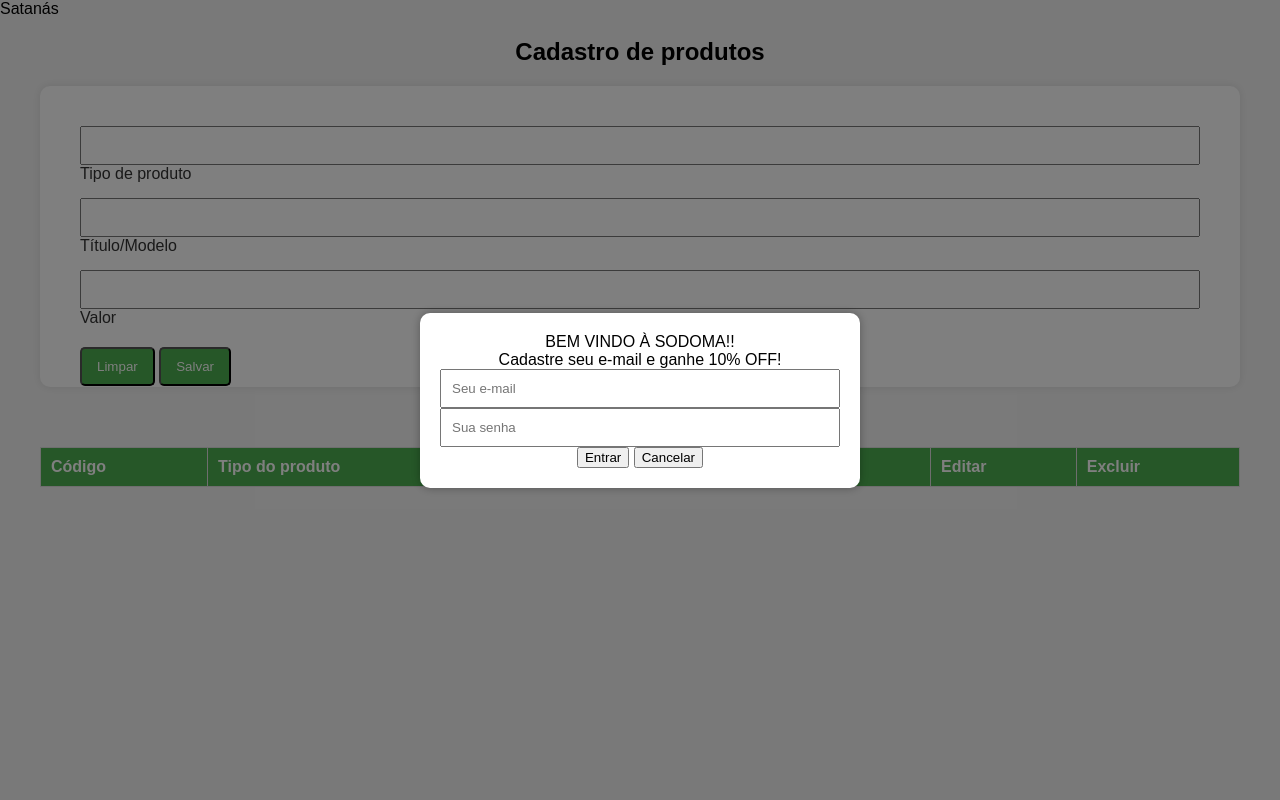
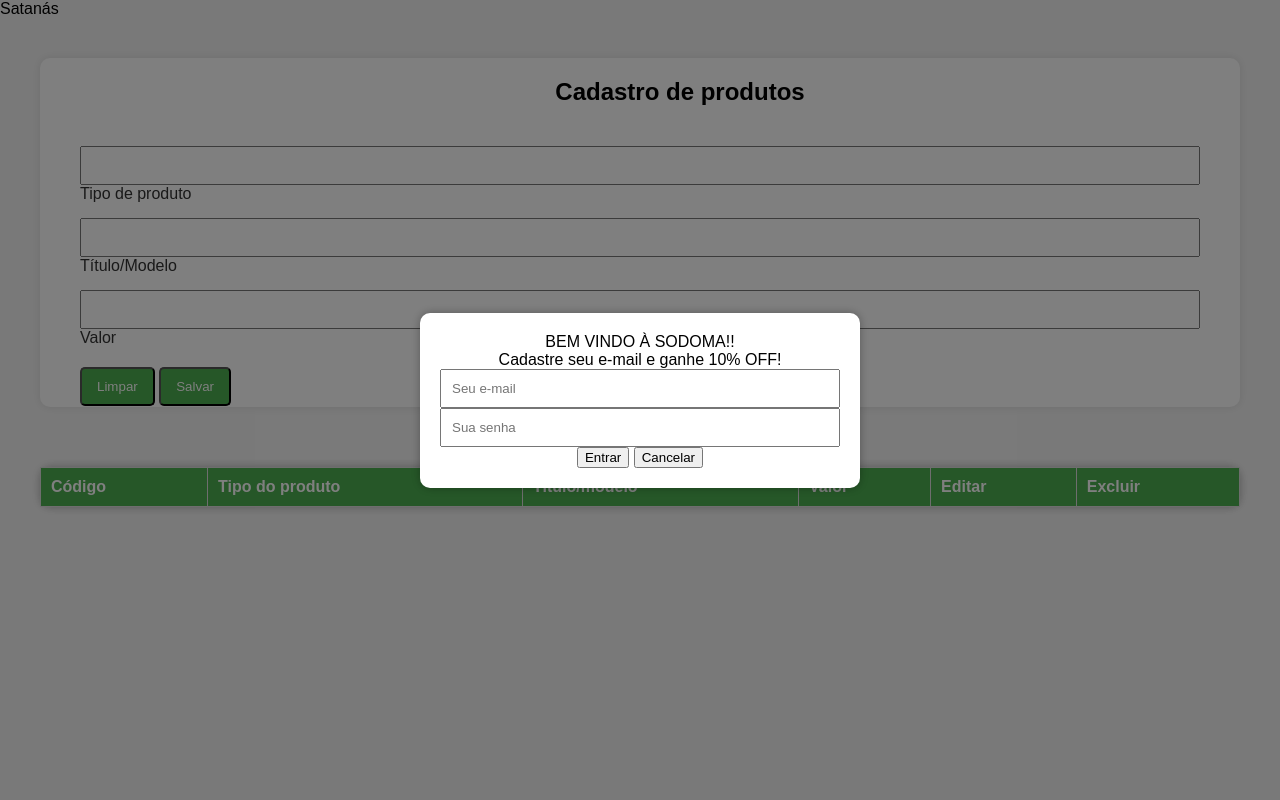
Before and after one commit to DagonJeff/Projeto_sodoma_crud, a PHP site: page / in a window 1280 px wide. Run offline with PHP 8.4, Linux system fonts and the light colour scheme; data that the repository does not hold is empty.

Commit message:
Update style.css
Correção margens

```diff
--- a/style.css
+++ b/style.css
@@ -24,6 +24,14 @@ body {
 .col {
     float: left;
     width: 100%;
+
+}
+
+.col6 {
+    float: left;
+    width: 100%;
+    margin: 40px;
+
 }
 
 .formul {
@@ -88,6 +96,8 @@ input {
     width: 100%;
     border-collapse: collapse;
     margin-top: 20px;
+    border-radius: 10px;
+    box-shadow: 0 0 10px rgba(0, 0, 0, 0.1);
 }
 
 th, td {
```
